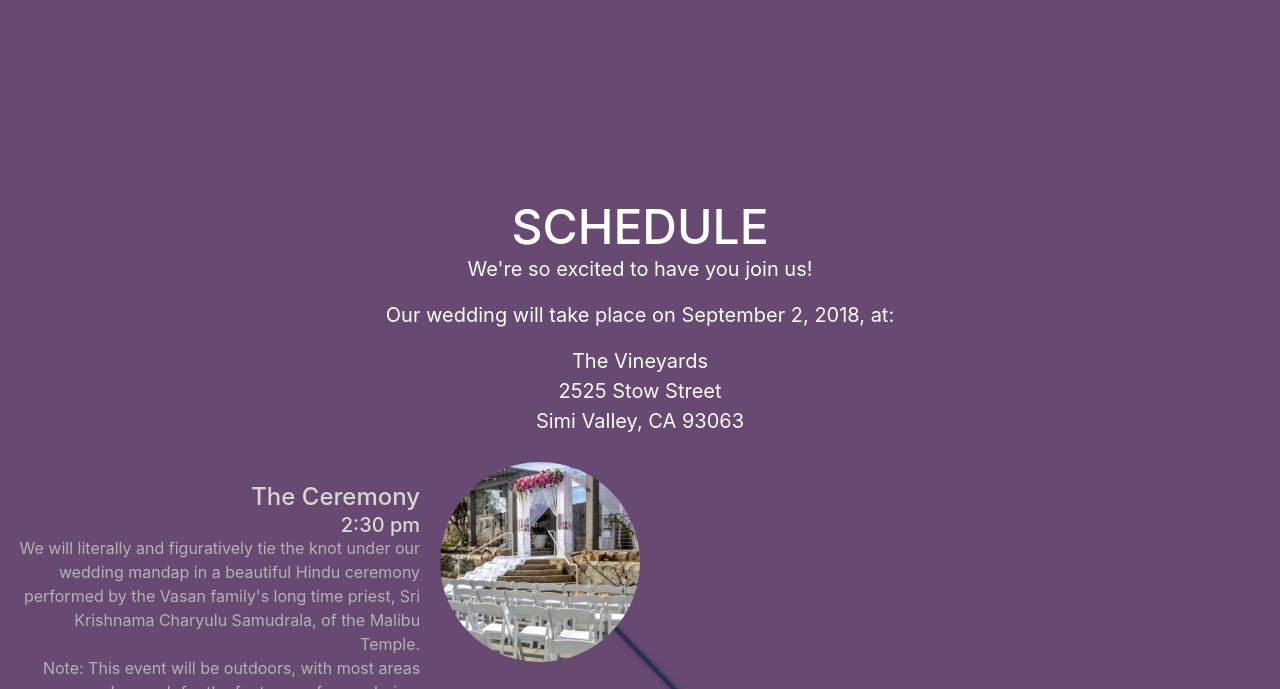
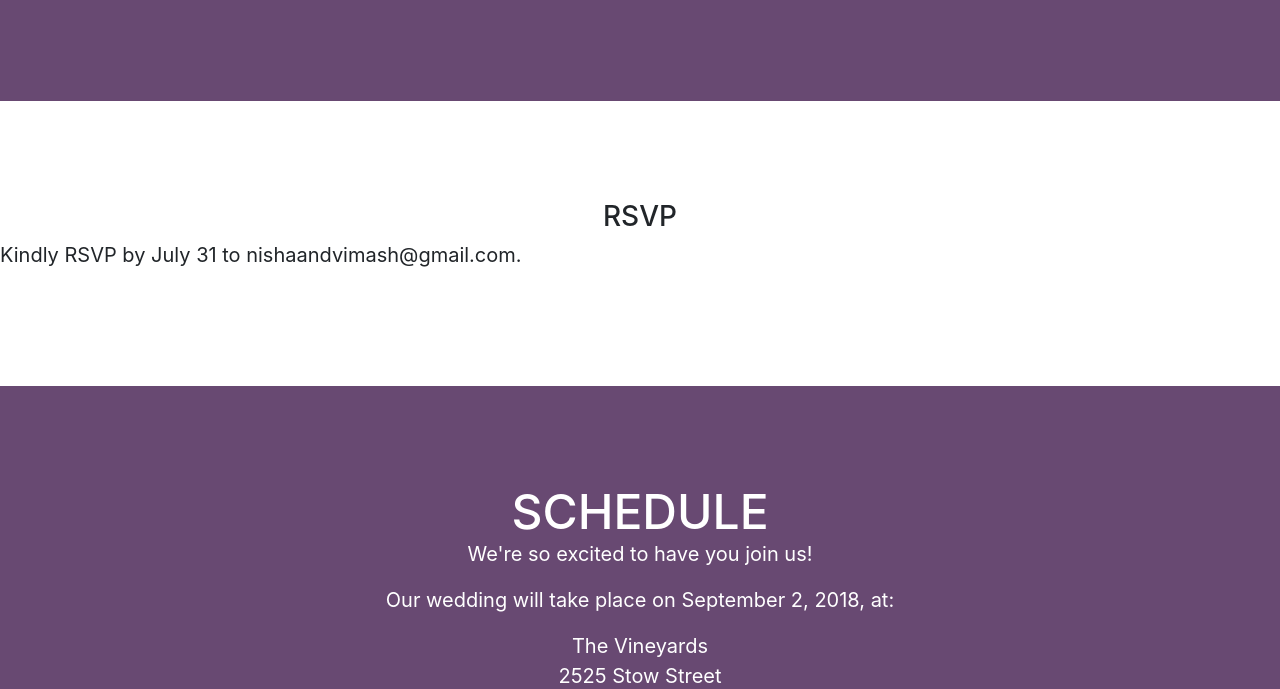
Before and after one commit to Shree33/NishaVimashWedding, a website with bundled scripts: page index.html in a window 1280 px wide. Shown: the part 713-1402 px from the top of the page. Built offline with nearby package versions, Linux system fonts and the light colour scheme.

Commit message:
rsvp section added

```diff
--- a/index.html
+++ b/index.html
@@ -81,9 +81,10 @@
       </div>
     </header>
 
-<!--   <section id="RSVP">
+  <section id="RSVP">
       <h3 class="text-center">RSVP</h3>
-      <p class="text-center">Enter your email to confirm your attendance!</p>
+      <p> Kindly RSVP by July 31 to nishaandvimash@gmail.com.</p>
+<!--       <p class="text-center">Enter your email to confirm your attendance!</p>
 
       <form id='rsvpform' class="text-center">
         <p>
@@ -95,8 +96,8 @@
       </p>
         <div id='success'></div>
         <button class = "btn-primary" type='submit'>Confirm!</button>
-      </form>
-  </section> -->
+      </form> -->
+  </section>
 
     <section class="success" id="schedule">
       <div class="container">
```
